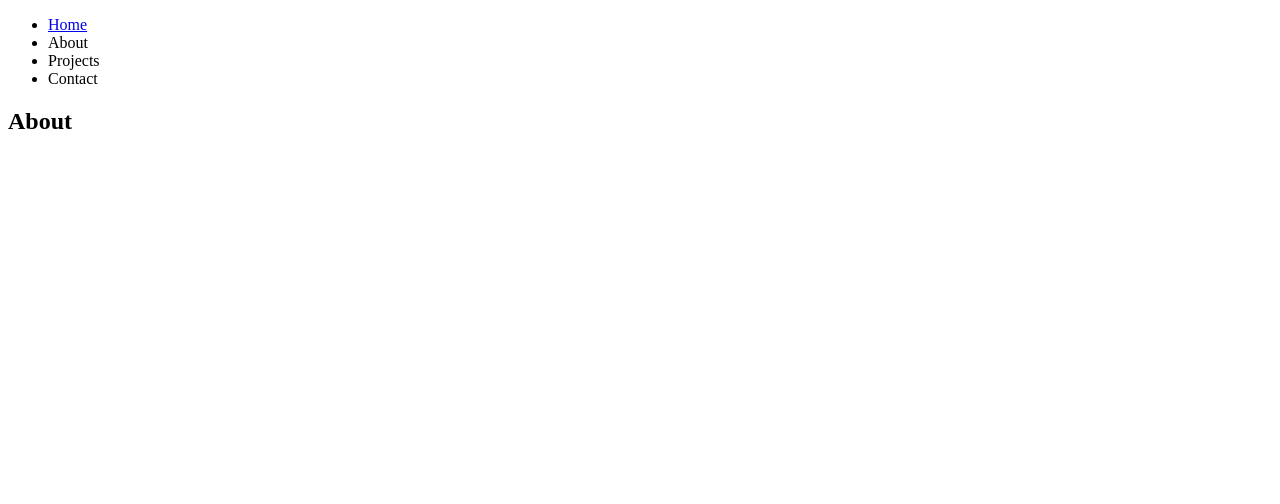
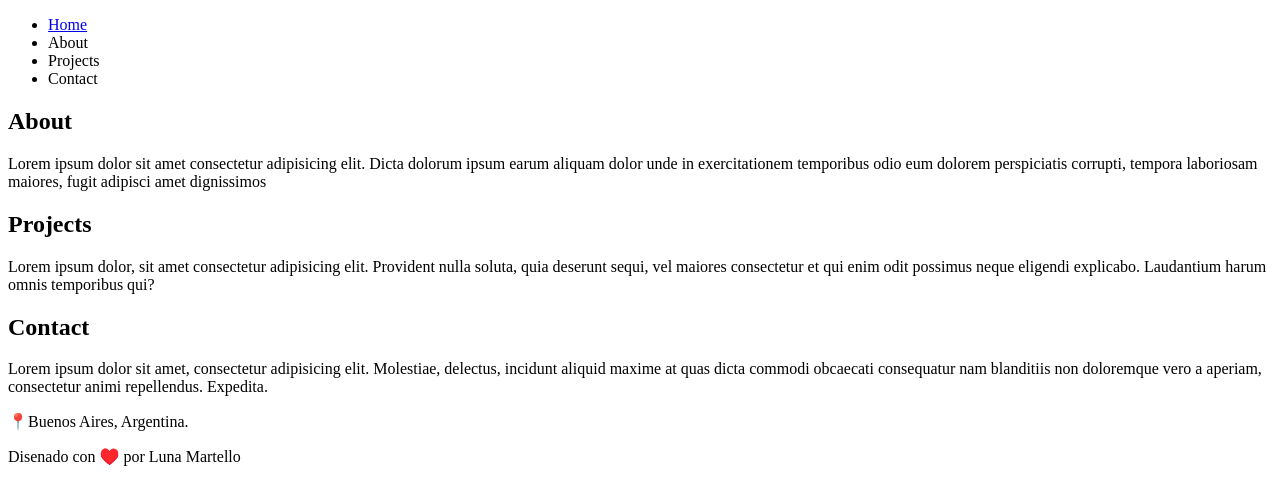
Before and after one commit to amartello88/entrega-martello, a plain HTML site: page index.html in a window 1280 px wide. Drawn offline with Linux system fonts and the light colour scheme.

Commit message:
add:sections y footer

```diff
--- a/index.html
+++ b/index.html
@@ -20,8 +20,24 @@
   <main>
     <section>
       <h2>About</h2>
+      <p>Lorem ipsum dolor sit amet consectetur adipisicing elit. Dicta dolorum ipsum earum aliquam dolor unde in exercitationem temporibus odio eum dolorem perspiciatis corrupti, tempora laboriosam maiores, fugit adipisci amet dignissimos</p>
+    </section>
+
+    <section>
+      <h2>Projects</h2>
+      <p>Lorem ipsum dolor, sit amet consectetur adipisicing elit. Provident nulla soluta, quia deserunt sequi, vel maiores consectetur et qui enim odit possimus neque eligendi explicabo. Laudantium harum omnis temporibus qui?</p>
+    </section>
+
+    <section>
+      <h2>Contact</h2>
+      <p>Lorem ipsum dolor sit amet, consectetur adipisicing elit. Molestiae, delectus, incidunt aliquid maxime at quas dicta commodi obcaecati consequatur nam blanditiis non doloremque vero a aperiam, consectetur animi repellendus. Expedita.</p>
     </section>
   </main>
 
+  <footer>
+    <p>📍Buenos Aires, Argentina.</p>
+    <p>Disenado con ♥️ por Luna Martello</p>
+  </footer>
+
 </body>
 </html>
```
